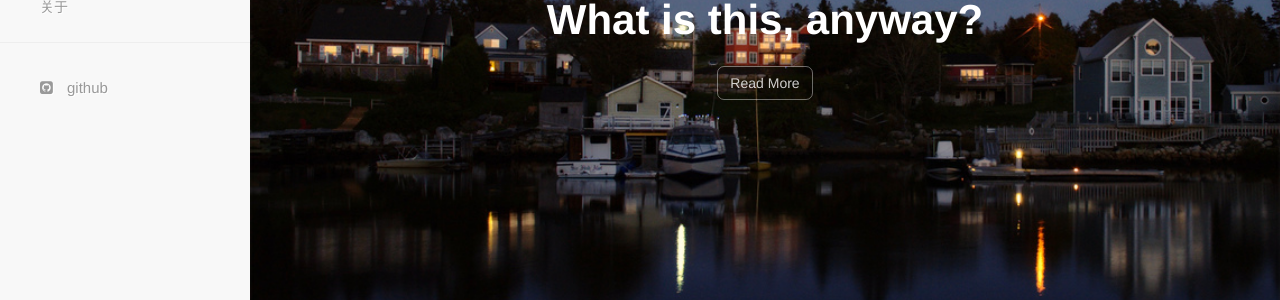
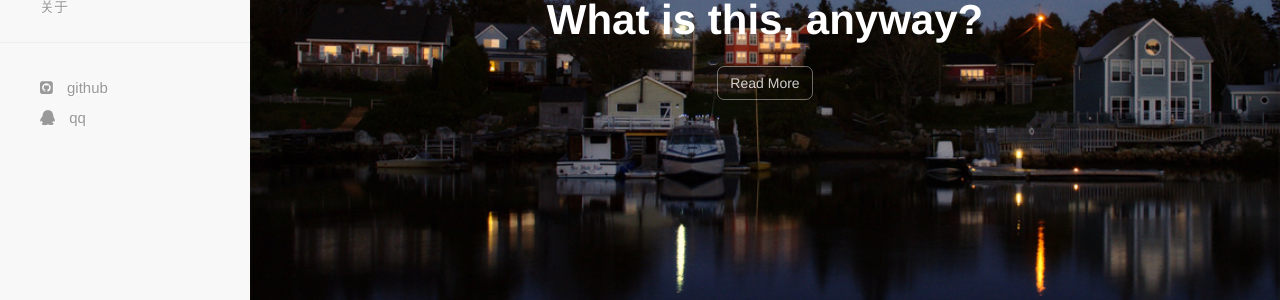
Before and after one commit to hjieli/hjieli.github.io, a Jekyll site: the page built from index.html, in a window 1280 px wide. Shown: the part 260-560 px from the top of the page. Built offline with Jekyll 4.4.1, drawn with Linux system fonts in a browser that asks for light colours; nearby versions of some CDN libraries; Markdown is read by kramdown in place of the engine named in the settings.

Commit message:
Update navigation.html

```diff
--- a/_includes/navigation.html
+++ b/_includes/navigation.html
@@ -32,6 +32,7 @@
     <hr />
     <div id="social-wrapper">
       <li> <a href="{{ site.github }}"><i class="fa fa-github-square"></i> github</a> </li>
+      <li> <a href="{{ site.github }}"><i class="fa fa-qq"></i> qq</a> </li>
     </div>
   </ul>
 </div>
```
